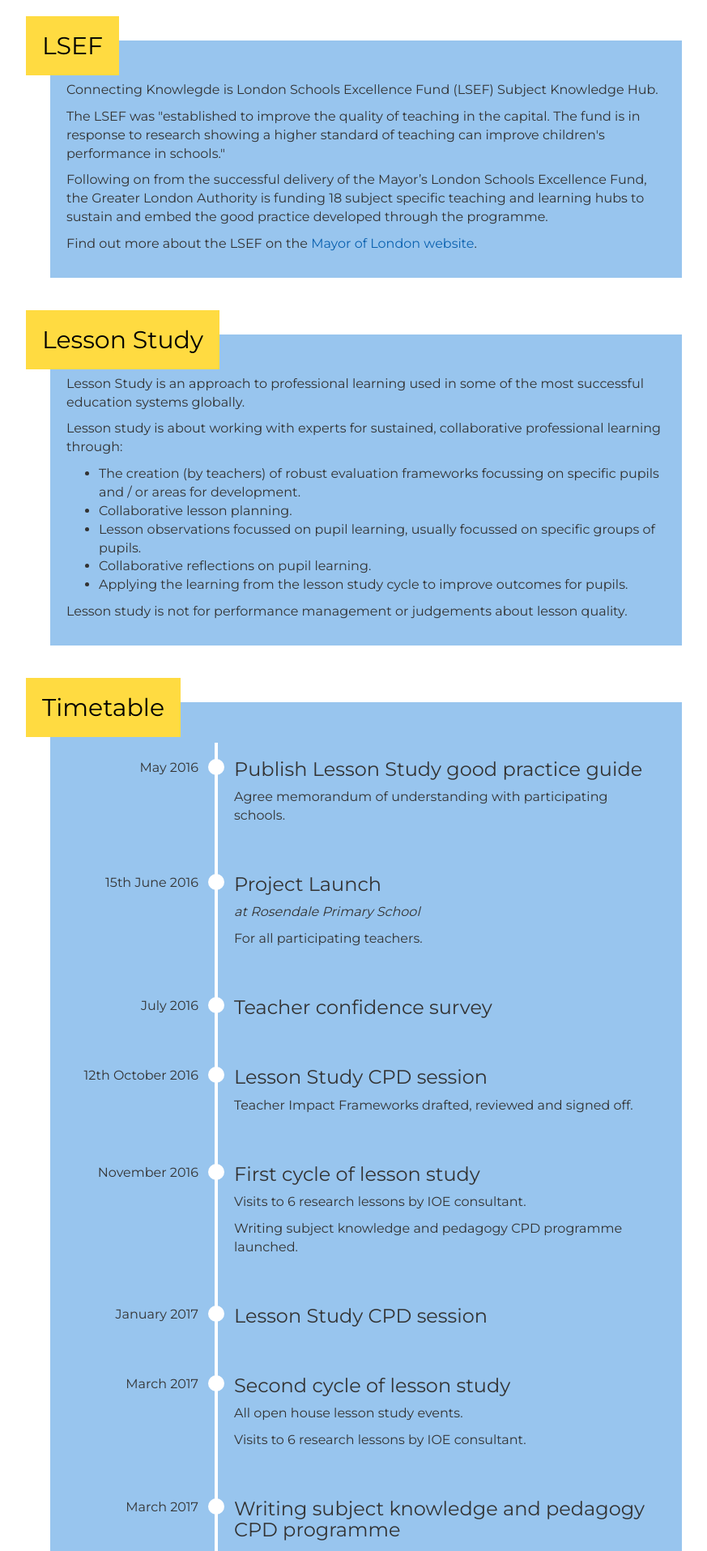
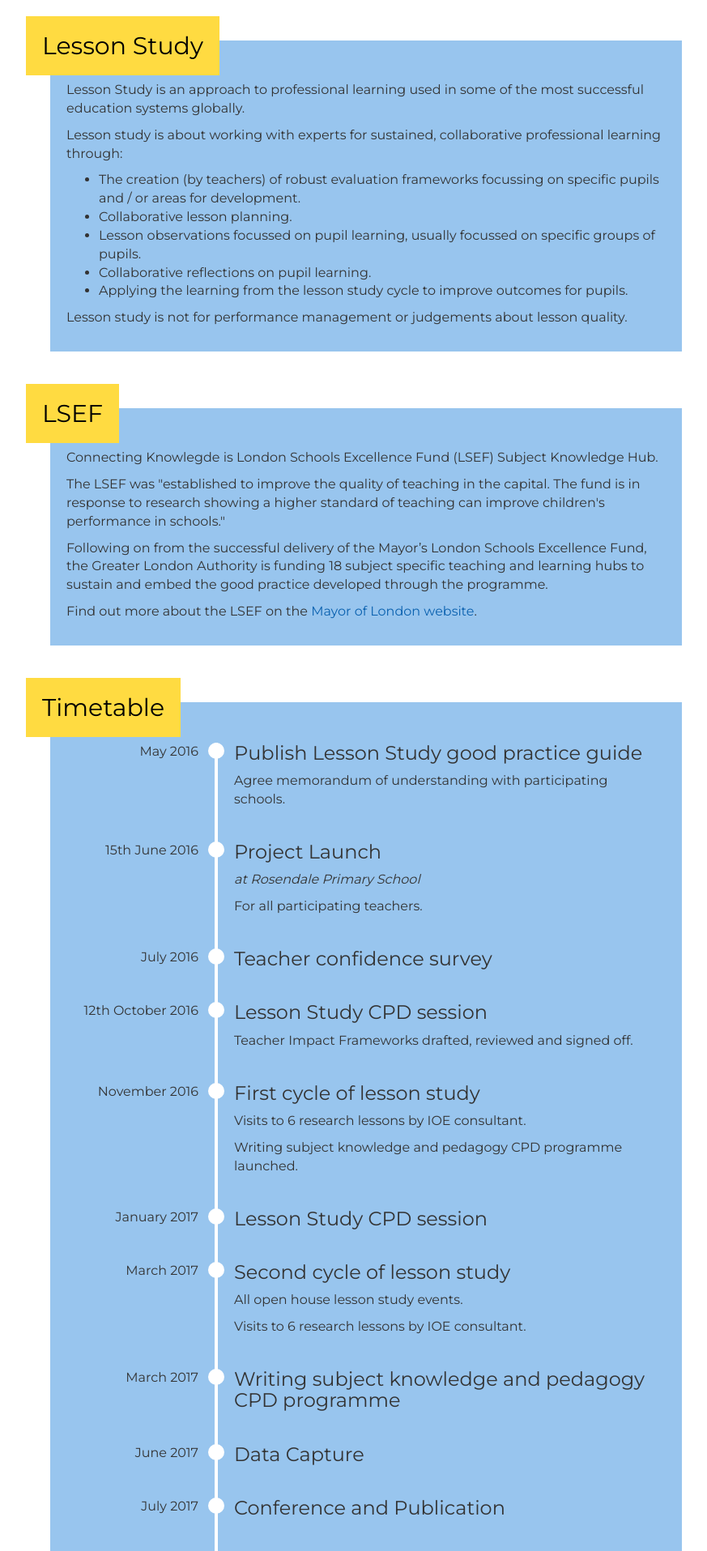
Before and after one commit to joehalloran/connecting-knowledge, a PHP site: page /about.html in a window 1280 px wide. Shown: the part 217-2132 px from the top of the page at 81% size, without its empty margins (188-1061 px from the left). Run offline with PHP 8.4, Linux system fonts and the light colour scheme; some libraries are stand-ins or nearby versions.

Commit message:
timeline

```diff
--- a/about.html
+++ b/about.html
@@ -59,14 +59,7 @@
     </header>
     <main id="main" class="container">
       <div class="row">
-        <section class="col-md-8 col-md-offset-2">
-          <h2>LSEF</h2>
-          <p class="first-par">Connecting Knowlegde is London Schools Excellence Fund (LSEF) Subject Knowledge Hub.</p>
-          <p>The LSEF was "established to improve the quality of teaching in the capital. The fund is in response to research showing a higher standard of teaching can improve children's performance in schools."</p>
-          <p>Following on from the successful delivery of the Mayor’s London Schools Excellence Fund, the Greater London Authority is funding 18 subject specific teaching and learning hubs to sustain and embed the good practice developed through the programme.</p>
-          <p>Find out more about the LSEF on the <a href="https://www.london.gov.uk/what-we-do/education-and-youth/improving-standards-schools-and-teaching/london-schools-excellence">Mayor of London website</a>.</p>
-        </section> <!-- /.col -->
-        <section class="col-md-8 col-md-offset-2">
+      	<section class="col-md-8 col-md-offset-2">
           <h2>Lesson Study</h2>
             <p class="first-par">Lesson Study is an approach to professional learning used in some of the most successful education systems globally.</p>
  			<p>Lesson study is about working with experts for sustained, collaborative professional learning through:</p>
@@ -79,6 +72,13 @@
 			</ul>
 			<p>Lesson study is not for performance management or judgements about lesson quality.</p>
         </section>
+        <section class="col-md-8 col-md-offset-2">
+          <h2>LSEF</h2>
+          <p class="first-par">Connecting Knowlegde is London Schools Excellence Fund (LSEF) Subject Knowledge Hub.</p>
+          <p>The LSEF was "established to improve the quality of teaching in the capital. The fund is in response to research showing a higher standard of teaching can improve children's performance in schools."</p>
+          <p>Following on from the successful delivery of the Mayor’s London Schools Excellence Fund, the Greater London Authority is funding 18 subject specific teaching and learning hubs to sustain and embed the good practice developed through the programme.</p>
+          <p>Find out more about the LSEF on the <a href="https://www.london.gov.uk/what-we-do/education-and-youth/improving-standards-schools-and-teaching/london-schools-excellence">Mayor of London website</a>.</p>
+        </section> <!-- /.col -->
         <section id="timeline" class="col-md-8 col-md-offset-2">
           <h2>Timetable</h2>
           	<table class="first-par">
--- a/css/style.css
+++ b/css/style.css
@@ -104,7 +104,7 @@
 
 @media (min-width: 1200px) {
 	#front-page-header h1 {
-		margin-top: 130px;
+		margin-top: 110px;
 	}
 }
 
@@ -245,13 +245,16 @@
 	margin-top: 30px;
 }
 
+#timeline table tr > td > h3 {
+	margin-top: 0px;
+}
+
 #timeline table tr > td:first-child {
 	width: 25%;
 	text-align: right;
 	border-right: 4px solid #fff;
 	position: relative;
 	vertical-align: text-top;
-	padding-top: 20px;
 }
 
 #timeline table tr > td:first-child:after {
@@ -259,7 +262,7 @@
 	position: absolute;
     width: 20px;
     height: 20px;
-    top: 20px;
+    top: 0;
     right: -12px;
     -webkit-border-radius: 25px;
     -moz-border-radius: 25px;
```
